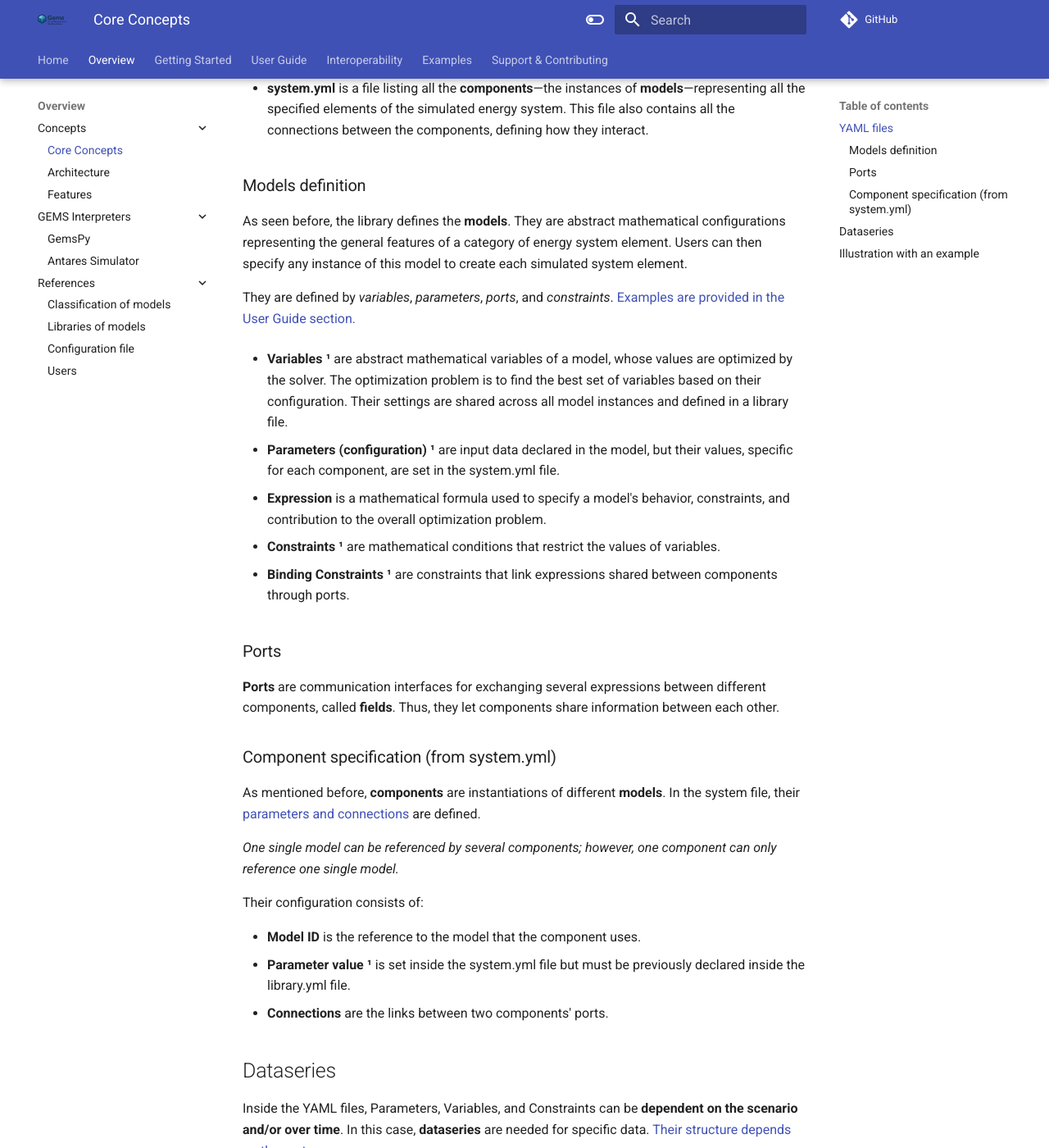
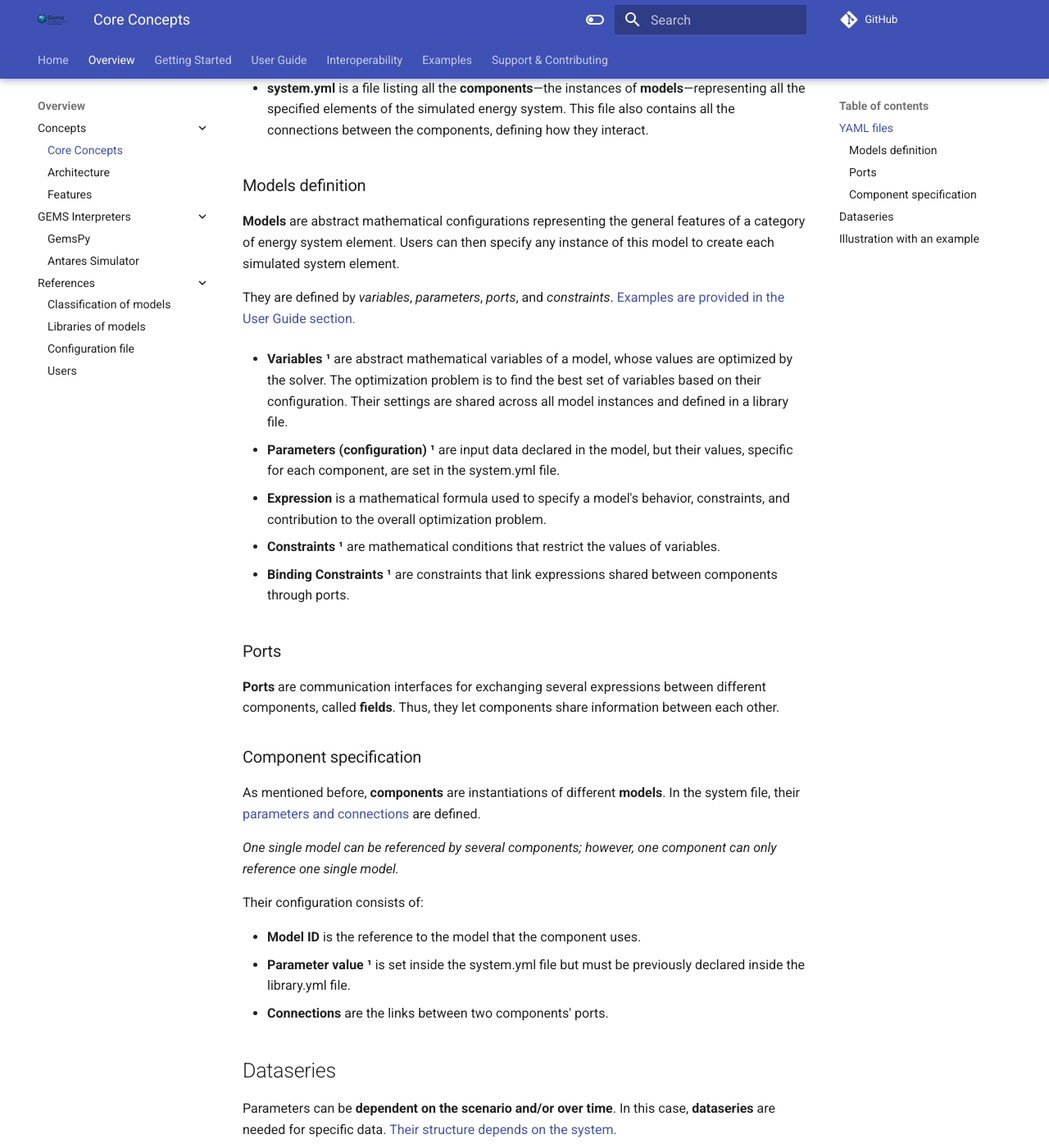
Before and after one commit to AntaresSimulatorTeam/GEMS, an MkDocs documentation site: the page built from doc/1_Overview/Concepts/1_core concepts.md, in a window 1280 px wide and 1400 px high, scrolled down 653 px. Shown: the whole window at 82% size. Built offline with MkDocs 1.6.1 and Material for MkDocs 9.7.7, drawn with Linux system fonts in a browser that asks for light colours; comment, search, counter and statistics services are not loaded.

Commit message:
delete YAML files mention

```diff
--- a/doc/1_Overview/Concepts/1_core concepts.md
+++ b/doc/1_Overview/Concepts/1_core concepts.md
@@ -21,7 +21,7 @@ GEMS mainly uses YAML files for defining optimization problems:
 
 ### Models definition
 
-As seen before, the library defines the **models**. They are abstract mathematical configurations representing the general features of a category of energy system element. Users can then specify any instance of this model to create each simulated system element.
+**Models** are abstract mathematical configurations representing the general features of a category of energy system element. Users can then specify any instance of this model to create each simulated system element.
 
 They are defined by *variables*, *parameters*, *ports*, and *constraints*. [Examples are provided in the User Guide section.](../../3_User%20Guide/1_syntax.md#model%20definition%20%28from%20system.yml%29)
 
@@ -39,7 +39,7 @@ They are defined by *variables*, *parameters*, *ports*, and *constraints*. [Exam
 
 **Ports** are communication interfaces for exchanging several expressions between different components, called **fields**. Thus, they let components share information between each other.
 
-### Component specification (from system.yml)
+### Component specification
 
 As mentioned before, **components** are instantiations of different **models**. In the system file, their [parameters and connections](../../3_User%20Guide/1_syntax.md#components%20specification%20%28from%20system.yml%29) are defined.
 
@@ -54,7 +54,7 @@ Their configuration consists of:
 
 ## Dataseries
 
-Inside the YAML files, Parameters, Variables, and Constraints can be **dependent on the scenario and/or over time**. In this case, **dataseries** are needed for specific data. [Their structure depends on the system.](../../3_User%20Guide/1_syntax.md#dataseries)
+Parameters can be **dependent on the scenario and/or over time**. In this case, **dataseries** are needed for specific data. [Their structure depends on the system.](../../3_User%20Guide/1_syntax.md#dataseries)
 
 ## Illustration with an example
 
```
